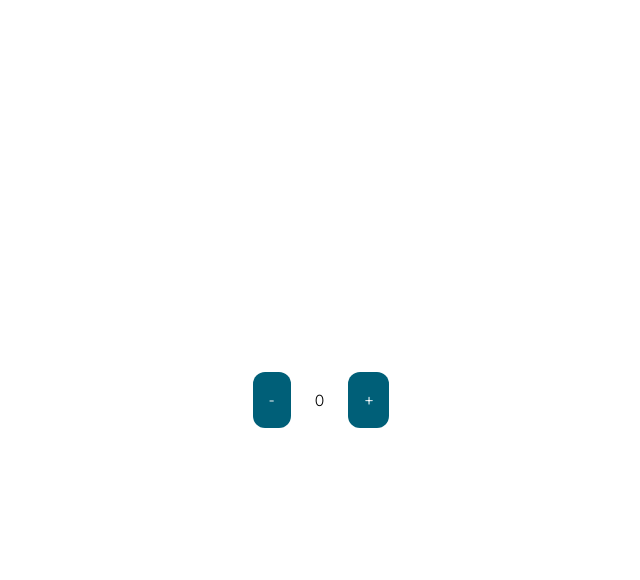
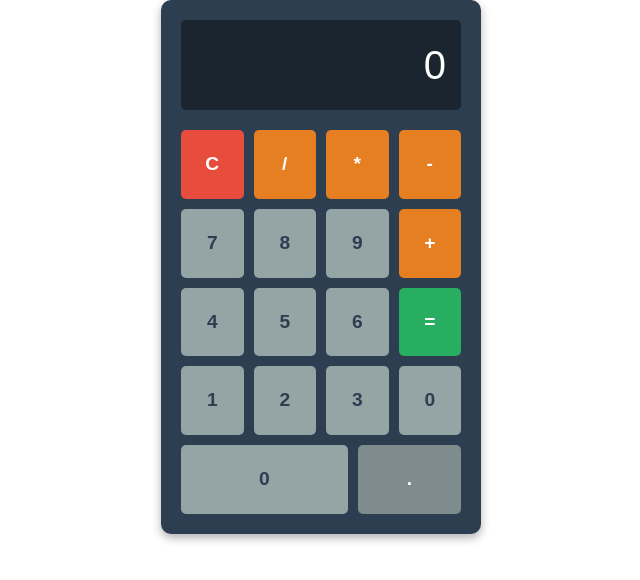
Before and after one commit to sugirangendahayo/React_Theory, a React (Vite) app: page / in a window 1280 px wide. Shown: the top 580 px of the page, without its empty margins (319-959 px from the left). Built offline with nearby package versions, Linux system fonts and the light colour scheme.

Commit message:
Replaces Counter with Calculator component
Switches the active component rendered in the application root to focus on calculator functionality.

```diff
--- a/src/App.jsx
+++ b/src/App.jsx
@@ -1,4 +1,5 @@
-import Counter from "./components/ui/Counter";
+import Calculator from "./components/ui/Calculator";
+// import Counter from "./components/ui/Counter";
 
 function App() {
   console.log("App rendered!");
@@ -6,8 +7,8 @@ function App() {
     <>
       {/* <NavBar /> */}
       {/* <DisplayPosts /> */}
-      <Counter />
-      {/* <Calculator /> */}
+      {/* <Counter /> */}
+      {<Calculator />}
     </>
   );
 }
```
